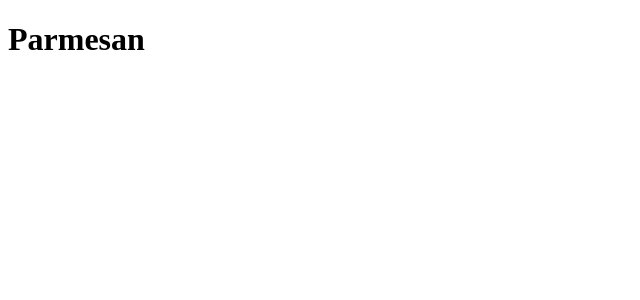
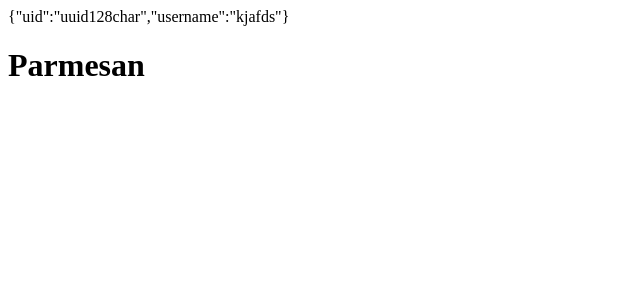
Before and after one commit to parmesan-recipes/parmesan, a React (Create React App) app in the folder frontend/: page / in a window 1280 px wide. Shown: the top 300 px of the page, without its empty margins (0-640 px from the left). Built offline with nearby package versions, Linux system fonts and the light colour scheme.

Commit message:
feat: Add userContext provider
Add api proxy to package.json

```diff
--- a/frontend/package.json
+++ b/frontend/package.json
@@ -42,5 +42,6 @@
     "ignore": [
       "*.test.js"
     ]
-  }
+  },
+  "proxy": "http://localhost:8080"
 }
--- a/frontend/src/App.js
+++ b/frontend/src/App.js
@@ -1,10 +1,37 @@
+import { useEffect, useContext} from 'react'
 import { Route, Routes } from 'react-router-dom'
 
+import {UserContext} from './context/UserContext.js'
 import './App.scss'
 
 function App () {
+
+  const [user, setUser] = useContext(UserContext)
+
+  // Check user login status
+  useEffect(() => {
+    (async () => {
+
+      setTimeout(() => {
+        // Temp data while waiting for backend
+        const user = { uid: 'uuid128char', username: 'kjafds', }
+
+        setUser(user)
+      }, 1000)
+
+    })().catch(() => {
+      console.log('ERR');
+    });
+
+    return () => {}
+  }, [])
+
+
   return (
       <div className='app'>
+
+        {JSON.stringify(user ?? 'undefined')}
+
         <Routes>
           <Route path='/' element={<h1>Parmesan</h1>} />
           <Route path='*' element={<h1>Error 404</h1>} />
--- /dev/null
+++ b/frontend/src/context/UserContext.js
@@ -0,0 +1,14 @@
+import React, {createContext, useState} from 'react'
+
+export const UserContext = createContext(null)
+
+const {Provider} = UserContext
+
+const UserProvider = ({children}) => {
+  const [state, setState] = useState(null)
+  return <Provider value={[state, setState]}>{children}</Provider>
+}
+
+UserProvider.context = UserContext
+
+export default UserProvider
--- a/frontend/src/index.js
+++ b/frontend/src/index.js
@@ -2,13 +2,16 @@ import React from 'react'
 import ReactDOM from 'react-dom/client'
 import { BrowserRouter } from 'react-router-dom'
 
+import UserProvider from './context/UserContext.js'
 import App from './App'
 
 const root = ReactDOM.createRoot(document.getElementById('root'))
 root.render(
   <React.StrictMode>
     <BrowserRouter>
-      <App />
+      <UserProvider>
+        <App />
+      </UserProvider>
     </BrowserRouter>
   </React.StrictMode>
 )
```
Also changed, not shown: 1 other file (tests, documents, lock files or other folders). Lines whose indentation alone changed are shown as unchanged.
